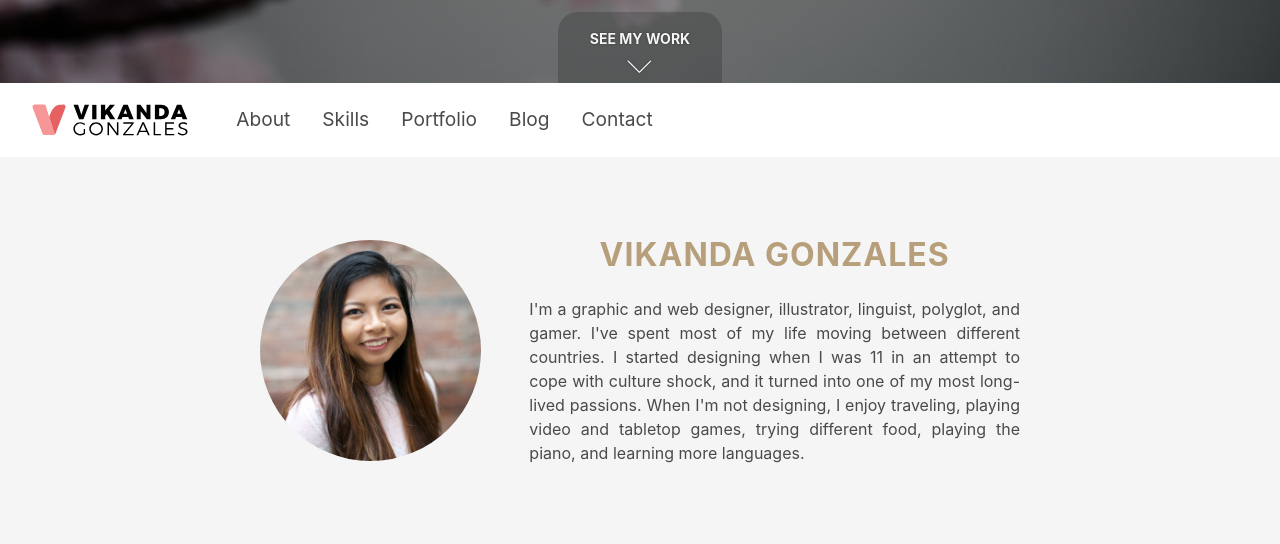
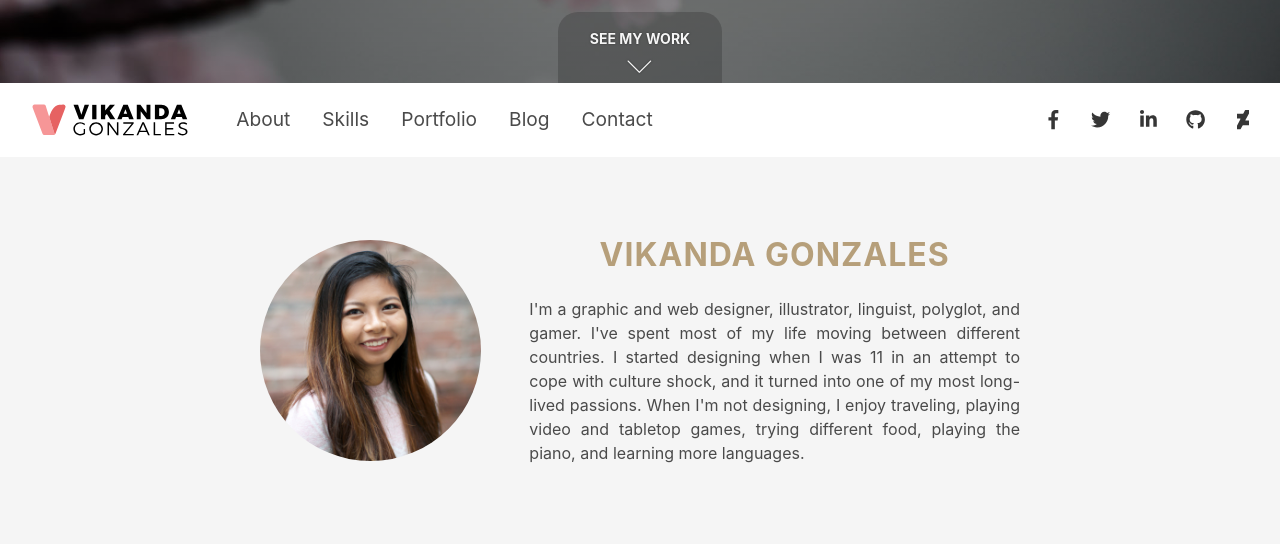
Before and after one commit to vikandaobrien/portfolio-old, a PHP site: page / in a window 1280 px wide. Shown: the part 717-1261 px from the top of the page. Run offline with PHP 8.4, Linux system fonts and the light colour scheme; some libraries are stand-ins or nearby versions; some web fonts are replaced.

Commit message:
added social media icons to nav

```diff
--- a/_sass/main.scss
+++ b/_sass/main.scss
@@ -3,6 +3,14 @@
 
 $ravenblue: #16202e;
 $ravenbronze: #b69f7a;
+
+// BRAND COLORS
+
+$facebook: #3b5998;
+$twitter: #1da1f2;
+$linkedin: #0077b5;
+$github: #333;
+$deviantart: #05cc47;
 
 //$family-sans-serif: "Helvetica", "Arial", sans-serif;
 
--- a/_sass/theme.scss
+++ b/_sass/theme.scss
@@ -1,16 +1,53 @@
+a {
+  transition: all 300ms ease;
+}
+
 .navbar {
   position: sticky;
   top: 0;
   z-index: 1;
+
+  img {
+    margin: 0 1rem;
+    max-height: 2rem;
+  }
 
   a {
     font-size: 1.2rem;
     line-height: 3;
   }
 
-  img {
-    margin: 0 1rem;
-    max-height: 2rem;
+  a.button {
+    border: 0;
+
+    &.facebook:hover {
+      background-color: $facebook;
+      color: $white;
+    }
+
+    &.twitter:hover {
+      background-color: $twitter;
+      color: $white;
+    }
+
+    &.linkedin:hover {
+      background-color: $linkedin;
+      color: $white;
+    }
+
+    &.github:hover {
+      background-color: $github;
+      color: $white;
+    }
+
+    &.deviantart:hover {
+      background-color: $deviantart;
+      color: $white;
+    }
+  }
+
+  .field.is-grouped > .control:not(:last-child) {
+    margin-right: .4rem;
   }
 }
 
@@ -41,7 +78,6 @@
     display: inline-block;
     margin-top: .5rem;
     padding: 1rem 2rem 0;
-    transition: all 300ms ease;
 
     &:hover {
       background-color: transparentize($black,.6);
@@ -95,7 +131,6 @@
     height: 50px;
     position: fixed;
     right: 20px;
-    transition: all 300ms ease;
     width: 50px;
     z-index: 10;
 
--- a/header.php
+++ b/header.php
@@ -7,6 +7,7 @@
     <title>Vikanda Gonzales</title>
     <link rel="stylesheet" href="css/main.css">
     <link rel="stylesheet" href="css/linearicons.css">
+    <script defer src="https://use.fontawesome.com/releases/v5.0.0/js/all.js"></script>
   </head>
   <body>
     <header>
--- a/nav.php
+++ b/nav.php
@@ -1,6 +1,6 @@
 <nav class="navbar" role="navigation" aria-label="main navigation">
   <div class="navbar-brand">
-    <a class="navbar-item" href="/">
+    <a class="navbar-item" href="#home">
       <img src="assets/brand/logo-wordmark.svg" alt="Vikanda Gonzales">
     </a>
     <div class="navbar-burger" data-target="navMenu">
@@ -10,7 +10,8 @@
     </div>
   </div>
   <div class="navbar-menu" id="navMenu">
-    <a class="navbar-item">
+    <div class="navbar-start">
+      <a class="navbar-item" href="#about">
         About
       </a>
       <a class="navbar-item">
@@ -26,4 +27,47 @@
         Contact
       </a>
     </div>
+    <div class="navbar-end is-hidden-touch">
+      <div class="navbar-item">
+        <div class="field is-grouped">
+          <p class="control">
+            <a class="button facebook">
+              <span class="icon">
+                <i class="fab fa-facebook-f" aria-hidden="true"></i>
+              </span>
+            </a>
+          </p>
+          <p class="control">
+            <a class="button twitter">
+              <span class="icon">
+                <i class="fab fa-twitter" aria-hidden="true"></i>
+              </span>
+            </a>
+          </p>
+          <p class="control">
+            <a class="button linkedin">
+              <span class="icon">
+                <i class="fab fa-linkedin-in" aria-hidden="true"></i>
+              </span>
+            </a>
+          </p>
+          <p class="control">
+            <a class="button github">
+              <span class="icon">
+                <i class="fab fa-github" aria-hidden="true"></i>
+              </span>
+            </a>
+          </p>
+          <p class="control">
+            <a class="button deviantart">
+              <span class="icon">
+                <i class="fab fa-deviantart" aria-hidden="true"></i>
+              </span>
+            </a>
+          </p>
+        </div>
+      </div>
+    </div>
+  </div>
+
 </nav>
```
Also changed, not shown: css/main.css. Lines whose indentation alone changed are shown as unchanged.
